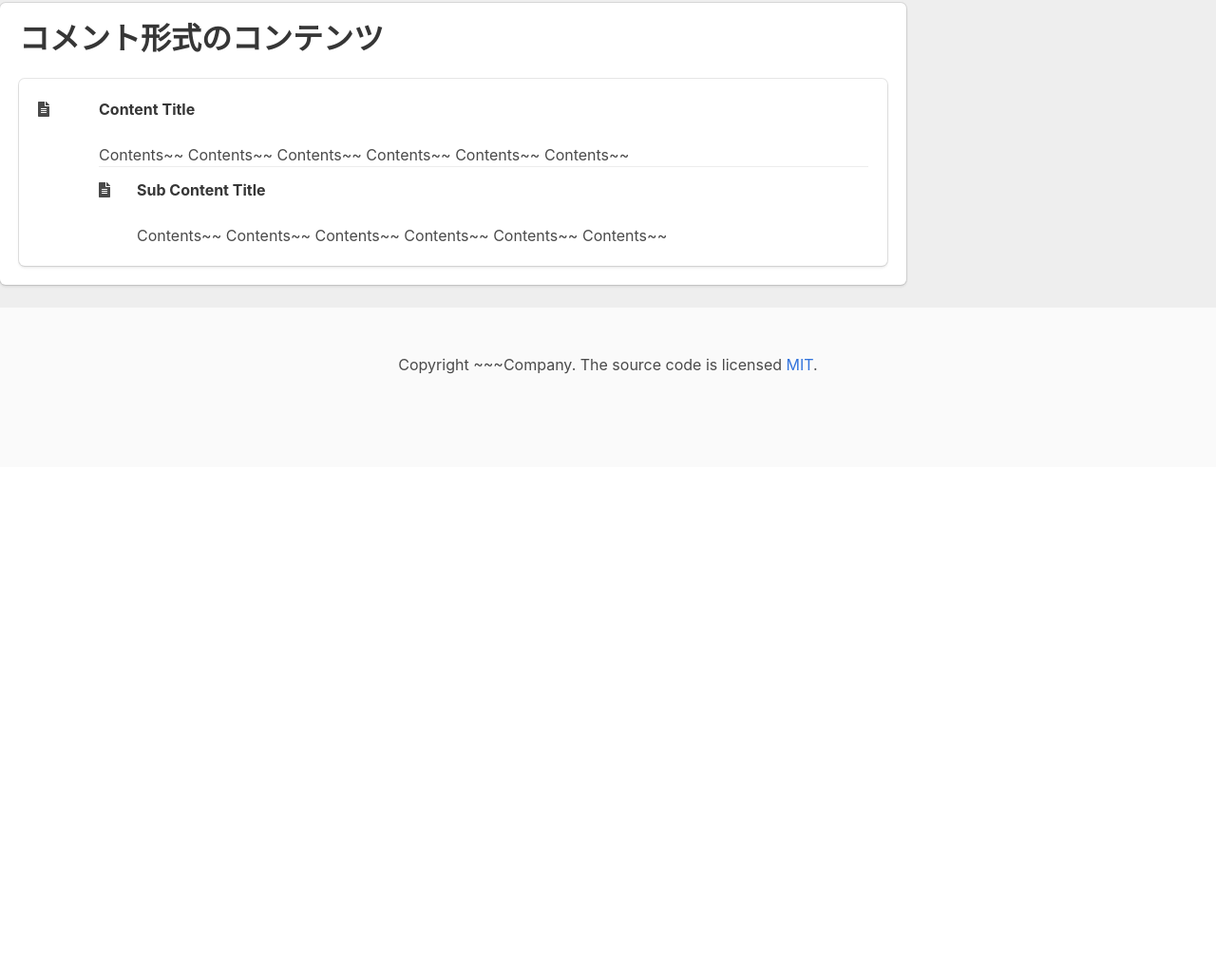
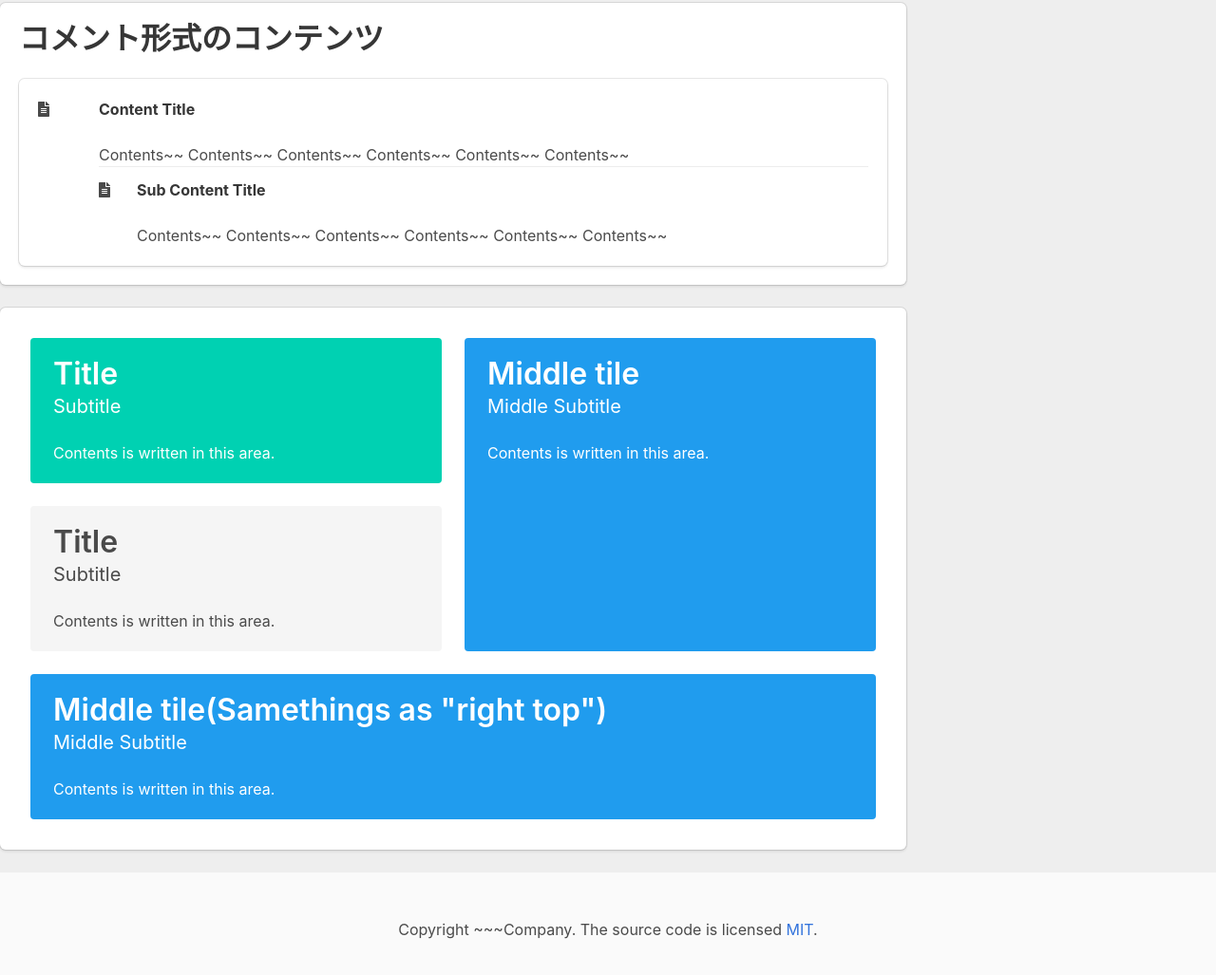
Before and after one commit to somurieengieer/bulma-sample, a plain HTML site: page index.html in a window 1280 px wide. Shown: the part 1854-2881 px from the top of the page at 95% size. Before the commit the page ends 2346 px from the top, so only its background shows below. Drawn offline with nearby package versions, Linux system fonts and the light colour scheme; a web font is replaced by a local one.

Commit message:
Tileを追記

```diff
--- a/index.html
+++ b/index.html
@@ -157,6 +157,38 @@
         </div>
       </article>
     </section>
+
+    <section class="box">
+      <div class="tile">
+        <div class="tile is-parent is-vertical">
+          <article class="tile is-child notification is-primary">
+            <p class="title">Title</p>
+            <p class="subtitle">Subtitle</p>
+            <p>Contents is written in this area.</p>
+          </article>
+          <article class="tile is-child notification is-secondary">
+            <p class="title">Title</p>
+            <p class="subtitle">Subtitle</p>
+            <p>Contents is written in this area.</p>
+          </article>
+        </div>
+        <div class="tile is-parent">
+          <article class="tile is-child notification is-info">
+            <p class="title">Middle tile</p>
+            <p class="subtitle">Middle Subtitle</p>
+            <p>Contents is written in this area.</p>
+          </article>
+        </div>
+      </div>
+      <div class="tile is-parent">
+        <article class="tile is-child notification is-info">
+          <p class="title">Middle tile(Samethings as "right top")</p>
+          <p class="subtitle">Middle Subtitle</p>
+          <p>Contents is written in this area.</p>
+        </article>
+      </div>
+    </section>
+
   </article>
 
   <aside class="column is-3">
```
